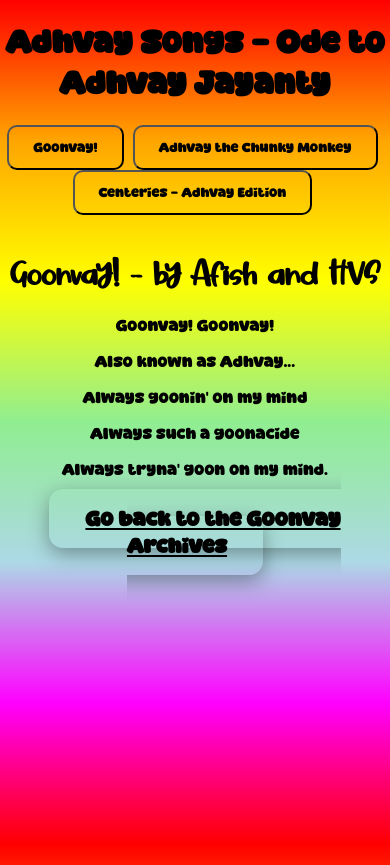
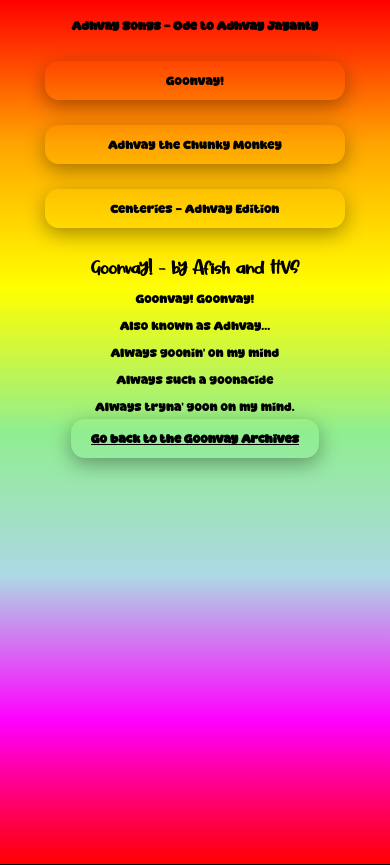
Before and after one commit to Thebest-Fish-Programmer/TheAfishArchives, a Flask app: page /Adhvay/W_GoonvaySongs in a window 390 px wide. Run offline with Flask 3, Linux system fonts and the light colour scheme.

Commit message:
Fixed Mobile Errors

```diff
--- a/Assets/Goonvay.css
+++ b/Assets/Goonvay.css
@@ -1,74 +1,167 @@
-/* CSS */
+/* =========================
+   Custom Fonts
+========================= */
 @font-face {
     font-family: 'Sus';
-    src: url(Fonts/Super\ Malibu.ttf);
+    src: url('Fonts/Super Malibu.ttf');
 }
 
 @font-face {
     font-family: 'SusHeaders';
-    src: url(Fonts/Pink\ Shine.ttf);
+    src: url('Fonts/Pink Shine.ttf');
 }
 
+/* =========================
+   Global Styles
+========================= */
 html,
 body {
     height: 100%;
-    /* make sure they stretch full height */
     margin: 0;
-    /* remove default spacing */
+    font-family: 'Sus', sans-serif;
+    text-align: center;
+    background: linear-gradient(red, orange, yellow, lightgreen, lightblue, rgb(255, 0, 255), red);
+    overflow-x: hidden;
 }
 
-body {
-    text-align: center;
-    background: linear-gradient(red, orange, yellow, lightgreen, lightblue, rgb(255, 0, 255), red);
+/* =========================
+   Typography
+========================= */
+.fontsus {
+    font-family: 'SusHeaders', sans-serif;
+    font-size: 2rem;
 }
 
-.fontsus {
-    font-family: 'SusHeaders'
+p,
+.lockedIn {
+    font-family: 'Sus', sans-serif;
+    font-size: 1rem;
+    word-wrap: break-word;
 }
 
-p {
-    font-family: 'Sus'
-}
-
-.lockedIn {
-    font-family: 'Sus'
-}
-
+/* =========================
+   Tabs
+========================= */
 .tab-content {
     display: none;
     padding: 10px;
     margin-top: 5px;
 }
 
-.active {
+.tab-content.active {
     display: block;
 }
 
-
-
-button {
-    margin-right: 5px;
-    padding: 12px 24px;
+/* =========================
+   Buttons
+========================= */
+button,
+.button {
+    font-family: 'Sus', sans-serif;
     cursor: pointer;
-    font-family: 'Sus';
+    border-radius: 14px;
+    border: none;
     background-color: transparent;
-    border-radius: 10px
-}
-
-.button {
-    font-family: 'Sus';
-    margin-top: 60px;
-    background: transparent;
-    border: none;
-    color: black;
-    padding: 16px 36px;
-    font-size: 1.3rem;
-    font-weight: bold;
-    border-radius: 14px;
-    cursor: pointer;
     position: relative;
     z-index: 1;
     overflow: hidden;
     transition: transform 0.15s ease, box-shadow 0.15s ease;
     box-shadow: 0 6px 20px rgba(0, 0, 0, 0.35);
 }
+
+/* Standard buttons */
+button {
+    margin: 5px;
+    padding: 12px 24px;
+    font-size: 1rem;
+}
+
+/* Main call-to-action buttons */
+.button {
+    margin-top: 60px;
+    padding: 16px 36px;
+    font-size: 1.3rem;
+    font-weight: bold;
+    color: black;
+}
+
+/* Button container for stacking and spacing */
+.button-container {
+    display: flex;
+    justify-content: center;
+    flex-wrap: wrap;
+    gap: 10px;
+}
+
+.button-container button,
+.button-container .button {
+    display: inline-block;
+}
+
+/* =========================
+   Responsive Styles
+========================= */
+
+/* Tablet */
+@media (max-width: 768px) {
+    html {
+        font-size: 14px;
+    }
+
+    .fontsus {
+        font-size: 1.8rem;
+    }
+
+    button,
+    .button {
+        padding: 14px 28px;
+        font-size: 1.1rem;
+        margin-top: 40px;
+    }
+
+    .tab-content {
+        padding: 8px;
+        margin-top: 8px;
+    }
+}
+
+/* Mobile */
+@media (max-width: 480px) {
+    html {
+        font-size: 12px;
+    }
+
+    body {
+        padding: 10px;
+    }
+
+    .fontsus {
+        font-size: 1.5rem;
+    }
+
+    button,
+    .button {
+        width: 90%;
+        max-width: 300px;
+        padding: 12px 20px;
+        font-size: 1rem;
+        margin-top: 20px;
+    }
+
+    .tab-content {
+        padding: 5px;
+        margin-top: 5px;
+    }
+
+    /* Stack buttons vertically */
+    .button-container {
+        flex-direction: column;
+        align-items: center;
+    }
+
+    .button-container button,
+    .button-container .button {
+        width: 90%;
+        max-width: 300px;
+    }
+}
--- a/requirements.txt
+++ b/requirements.txt
@@ -1,2 +1,2 @@
-Flask==2.3.6
+Flask==2.3.3
 Jinja2==3.1.3
```
Also changed, not shown: templates/PeopleArchives/Goonvay_Archive.html (+6 -4 lines).
